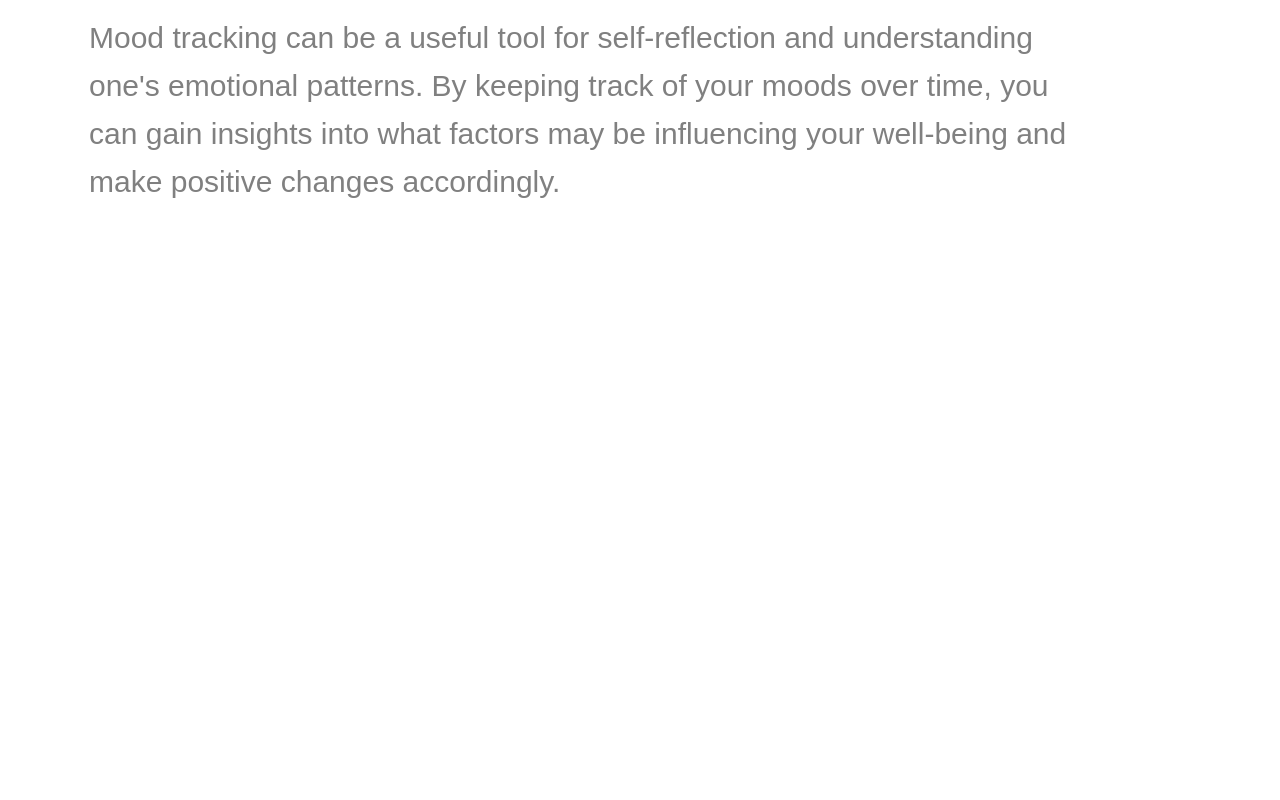
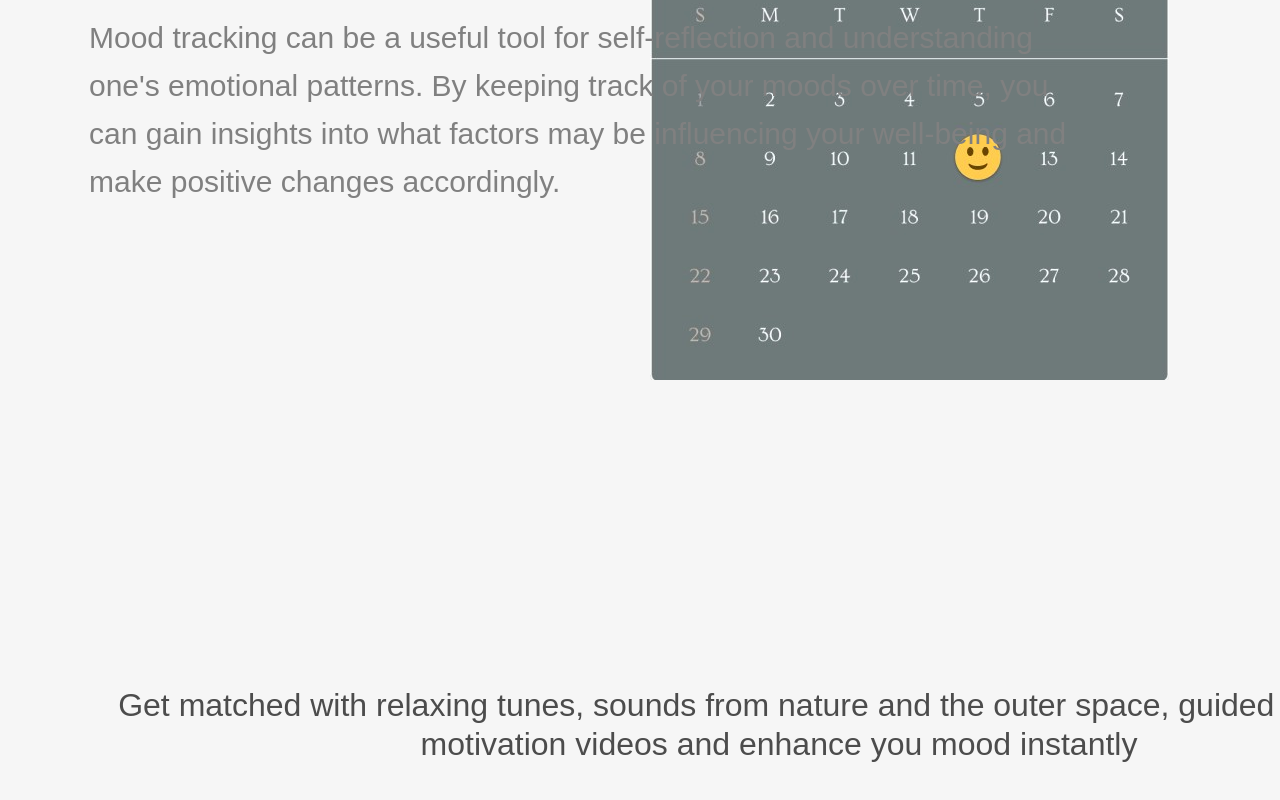
Before and after one commit to Jogurgithub412/Mood-track, a React (Vite) app: page /index in a window 1280 px wide. Shown: the part 1128-1928 px from the top of the page. Before the commit the page ends 1545 px from the top, so only its background shows below. Built offline with nearby package versions, Linux system fonts and the light colour scheme.

Commit message:
monday-edits

```diff
--- a/src/App.jsx
+++ b/src/App.jsx
@@ -18,6 +18,7 @@ function App() {
     <Route path="/login" element={<IsAnon><LoginPage/></IsAnon>}/>
     <Route path= "/index" element = {<LandingPage/>}/>
 
+
     </Routes>
 
     </div>
--- a/src/Components/Styles/styles.css
+++ b/src/Components/Styles/styles.css
@@ -138,6 +138,7 @@ transform: rotate(0.2deg);
     align-items: center;
     color: gray;
     margin-top : -700px;
+    float:left;
 
 }
 
@@ -145,11 +146,30 @@ transform: rotate(0.2deg);
     background-color: gainsboro;
 }
 
-.moodtracker {
-    position: absolute;
-    width: 570px;
-    height: 533px;
-    left: 1025px;
-    top: 1451px;
-    background-image: url(/src/assets/Images/moodtracker.jpg);
+
+
+.image {
+    float: right;
+    margin-top: 600px;
+
+  }
+
+
+
+.moodtrack {
+    width: 1400px;
+    height: 800px;
+     font-family: 'Montserrat','sans-serif';
+    font-style: normal;
+    font-weight: 600;
+    font-size: 80px;
+    line-height: 73px;
+    display: flex;
+    align-items: center;
+    text-align: center;
+    color: #4C4C4C;
+    margin-top: 1100px;
+    width: 1366px;
+height: 698px;
+
 }
--- a/src/Pages/LandingPage/index.jsx
+++ b/src/Pages/LandingPage/index.jsx
@@ -25,14 +25,19 @@ import videoBg from '/src/assets/Images/background.mp4'
                 <div class= "about">
                 <h1>What is Mood Tracking?</h1></div>
 
+                <div className="container">
                 <div className ="description">
                 <p>Mood tracking can be a useful tool for self-reflection and
                 understanding one's emotional patterns.
                   By keeping track of your moods over time, you can gain insights into
             what factors may be influencing your well-being and make positive changes accordingly.</p></div>
+            <img src="/src/assets/Images/moodtracker.jpg" alt="Image" className="image" />
+            </div>
+
             <div className = "moodtrack">
+            <h2>Get matched with relaxing tunes, sounds from nature and the outer space, guided meditation, motivation videos  and
+ enhance you mood instantly </h2>
                 </div>
-
             </main>
             <footer>
               {/* Footer content */}
```
